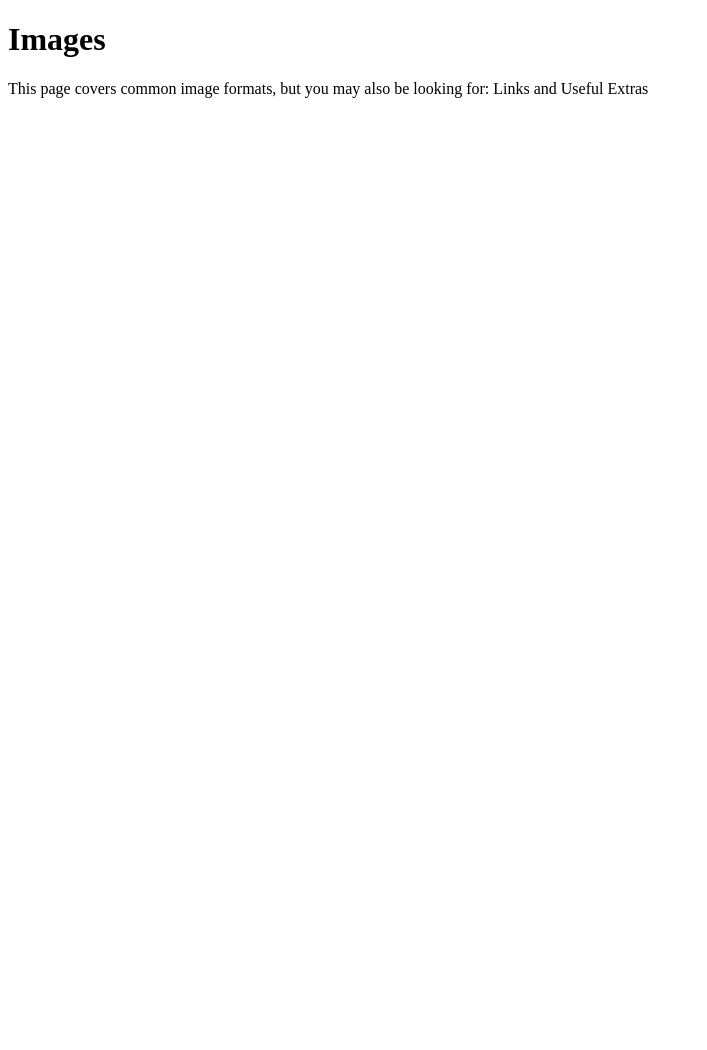
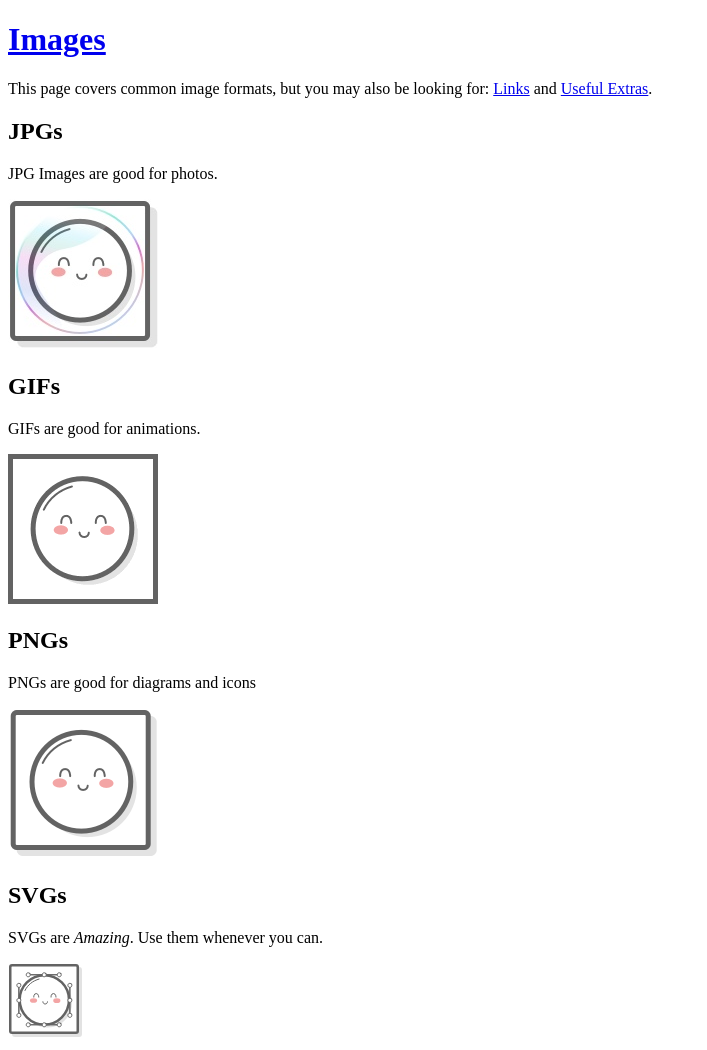
Before and after one commit to migsjavier/LINKS-AND-IMAGES2, a plain HTML site: page images.html in a window 1280 px wide. Shown: the whole page, without its empty margins (0-707 px from the left). Before the commit the page ends 800 px from the top, so only its background shows below. Drawn offline with Linux system fonts and the light colour scheme.

Commit message:
first commit

```diff
--- a/images.html
+++ b/images.html
@@ -7,9 +7,24 @@
     <title>HTML Images</title>
 </head>
 <body>
-    <h1>Images</h1>
+    <h1><a href="index.html">Images</a></h1>
     <p>This page covers common image formats, but you may also be looking for:
-        Links and Useful Extras
+        <a href="links.html">Links</a> and <a href="misc/extras.html">Useful Extras</a>.
     </p>
+    <h2>JPGs</h2>
+    <p>JPG Images are good for photos.</p>
+    <img src="images/mochi.jpg" alt ="A mochi ball in a bubble">
+
+    <h2>GIFs</h2>
+    <p>GIFs are good for animations.</p>
+    <img src="images/mochi.gif" alt = "A dancing mochi ball">
+
+    <h2>PNGs</h2>
+    <p>PNGs are good for diagrams and icons</p>
+    <img src = "images/mochi.png" alt="A mochi ball">
+
+    <h2>SVGs</h2>
+    <p>SVGs are <em>Amazing</em>. Use them whenever you can.</p>
+    <img src = "images/mochi.svg" alt = "A mochi ball with Bezier handles">
 </body>
 </html>
```
Also changed, not shown: index.html (+7 -3 lines), links.html (+3 -3 lines), misc/abouts.html (added, +12 -0 lines), misc/extras.html (added, +15 -0 lines), images/mochi.gif (added), images/mochi.jpg (added), images/mochi.png (added), images/mochi.svg (added).
